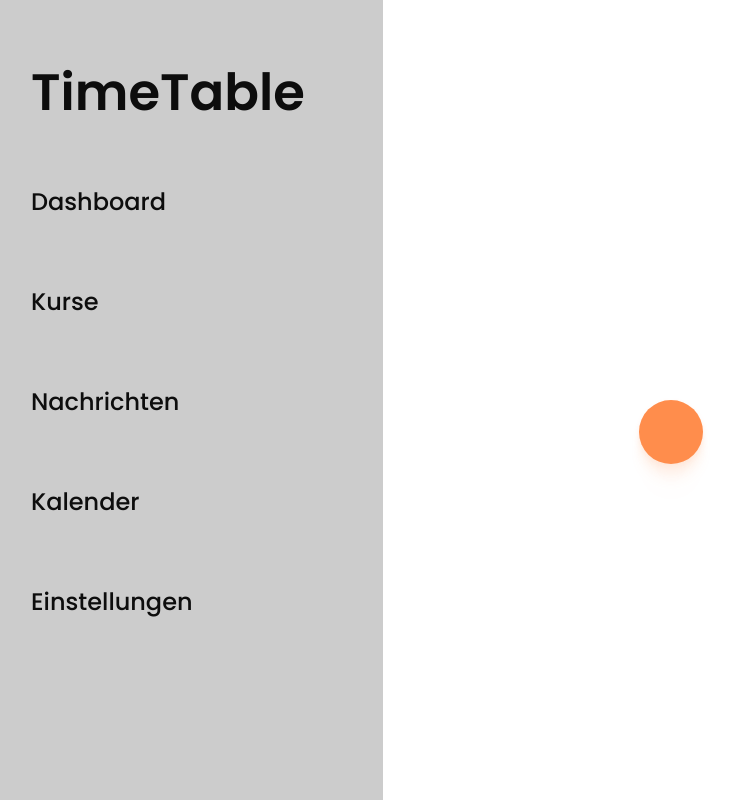
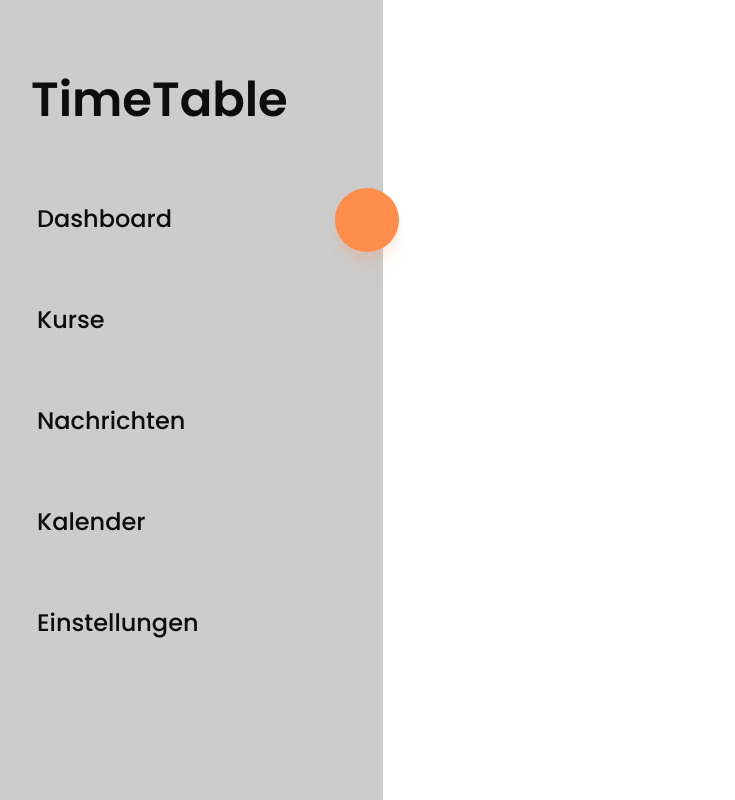
Before and after one commit to RED-Pixl/TimeTableUI, a Vue app: page / in a window 1280 px wide. Shown: the whole page, without its empty margins (1-736 px from the left). Built offline with nearby package versions, Linux system fonts and the light colour scheme.

Commit message:
added animation for page transitions

```diff
--- a/src/components/Sidebar.vue
+++ b/src/components/Sidebar.vue
@@ -3,7 +3,9 @@ export default {
   data() {
     return {
       selected: 'dashboard',
-      selectorY: 200
+      selectorY: 188,
+      selectorYcurrent: 188,
+      selectorYstr: '188px'
     }
   },
   methods: {
@@ -11,32 +13,37 @@ export default {
       this.selected = value;
       switch (value) {
         case 'dashboard':
-        selectorY = 200;
+        this.selectorY = 188;
+        break;
 
         case 'courses':
-        selectorY = 300;
+        this.selectorY = 290;
+        break;
 
         case 'messages':
-        selectorY = 400;
+        this.selectorY = 392;
+        break;
 
         case 'calendar':
-        selectorY = 500;
+        this.selectorY = 496;
+        break;
 
         case 'settings':
-        selectorY = 600;
+        this.selectorY = 600;
+        break;
       }
-      animate();
+      this.animate();
     },
 
     animate() {
-      console.log('animate');
-      const selector = this.$refs.selector;
-      while (selector.style.top != selectorY) {
-        if (selector.style.top > selectorY) {
-          selector.style.top -= 1;
-        } else if (selector.style.top < selectorY) {
-          selector.style.top += 1;
-        }
+      if (this.selectorYcurrent > this.selectorY) {
+        this.selectorYcurrent -= 2;
+      } else if (this.selectorYcurrent < this.selectorY) {
+        this.selectorYcurrent += 2;
+      }
+      this.selectorYstr = this.selectorYcurrent.toString() + 'px';
+      if (this.selectorYcurrent != this.selectorY) {
+        setTimeout(this.animate, 5)
       }
     }
   },
@@ -46,11 +53,11 @@ export default {
 <template>
   <div class="desktop">
     <h1 class="logoText poppins-semibold">TimeTable</h1>
-    <a class="poppins-medium" @click="select('dashboard')">Dashboard</a>
-    <a class="poppins-medium" @click="select('courses')">Kurse</a>
-    <a class="poppins-medium" @click="select('messages')">Nachrichten</a>
-    <a class="poppins-medium" @click="select('calendar')">Kalender</a>
-    <a class="poppins-medium" @click="select('settings')">Einstellungen</a>
+    <button class="poppins-medium" @click="select('dashboard')">Dashboard</button>
+    <button class="poppins-medium" @click="select('courses')">Kurse</button>
+    <button class="poppins-medium" @click="select('messages')">Nachrichten</button>
+    <button class="poppins-medium" @click="select('calendar')">Kalender</button>
+    <button class="poppins-medium" @click="select('settings')">Einstellungen</button>
   </div>
   <div class="selector"></div>
 </template>
@@ -63,34 +70,42 @@ export default {
   height: 100%;
   top: 0;
   left: 0;
-  z-index: -100;
 }
 
-.desktop > h1, a {
+.desktop > h1, button {
   margin-block: 4rem;
   margin-inline: 2rem;
   text-align: left;
   display: block;
   font-family: 'Poppins';
   color: #0d0d0d;
+  background-color: transparent;
+  border: none;
+  transition: ease-in-out 0.2s;
 }
 
-.desktop > a {
+.desktop > h1 {
+  font-size: 3rem;
+}
+
+.desktop > button {
   font-size: 1.5rem;
 }
 
-.desktop > h1:hover, a:hover {
+.desktop > h1:hover, button:hover {
   scale: 1.2;
+  translate: 2rem;
 }
 
 .selector {
   background-color: #ff8d4c;
   width: 4rem;
   height: 4rem;
-  z-index: -99;
   position: fixed;
   border-radius: 100%;
   box-shadow: #ff8e4c1a 0px 2px 5px 0px, #ff8d4c17 0px 9px 9px 0px, #ff8d4c0c 0px 20px 12px 0px, #ff8d4c02 0px 36px 14px 0px;
+  top: v-bind(selectorYstr);
+  left: 21rem
 }
 
 @media only screen and (max-width: 1200px) {
@@ -98,7 +113,7 @@ export default {
     width: 10rem;
   }
 
-  .desktop > h1, a {
+  .desktop > h1, button {
     display: none;
   }
 }
--- a/src/style.css
+++ b/src/style.css
@@ -1,81 +1,18 @@
 :root {
-  font-family: Inter, system-ui, Avenir, Helvetica, Arial, sans-serif;
-  line-height: 1.5;
-  font-weight: 400;
-
-  color-scheme: light dark;
-  color: rgba(255, 255, 255, 0.87);
-  background-color: #242424;
-
   font-synthesis: none;
   text-rendering: optimizeLegibility;
   -webkit-font-smoothing: antialiased;
   -moz-osx-font-smoothing: grayscale;
 }
 
-a {
-  font-weight: 500;
-  color: #646cff;
-  text-decoration: inherit;
-}
-a:hover {
-  color: #535bf2;
-}
-
 body {
   margin: 0;
-  display: flex;
-  place-items: center;
-  min-width: 320px;
-  min-height: 100vh;
-}
-
-h1 {
-  font-size: 3.2em;
-  line-height: 1.1;
-}
-
-button {
-  border-radius: 8px;
-  border: 1px solid transparent;
-  padding: 0.6em 1.2em;
-  font-size: 1em;
-  font-weight: 500;
-  font-family: inherit;
-  background-color: #1a1a1a;
-  cursor: pointer;
-  transition: border-color 0.25s;
-}
-button:hover {
-  border-color: #646cff;
-}
-button:focus,
-button:focus-visible {
-  outline: 4px auto -webkit-focus-ring-color;
-}
-
-.card {
-  padding: 2em;
 }
 
 #app {
-  max-width: 1280px;
-  margin: 0 auto;
-  padding: 2rem;
-  text-align: center;
-}
-
-@media (prefers-color-scheme: light) {
-  :root {
-    color: #213547;
-    background-color: #ffffff;
-  }
-  a:hover {
-    color: #747bff;
-  }
-  button {
-    background-color: #f9f9f9;
-  }
+  width: 100%;
+  height: max-content;
+  min-height: 100svh;
 }
 
 .poppins-thin {
```
